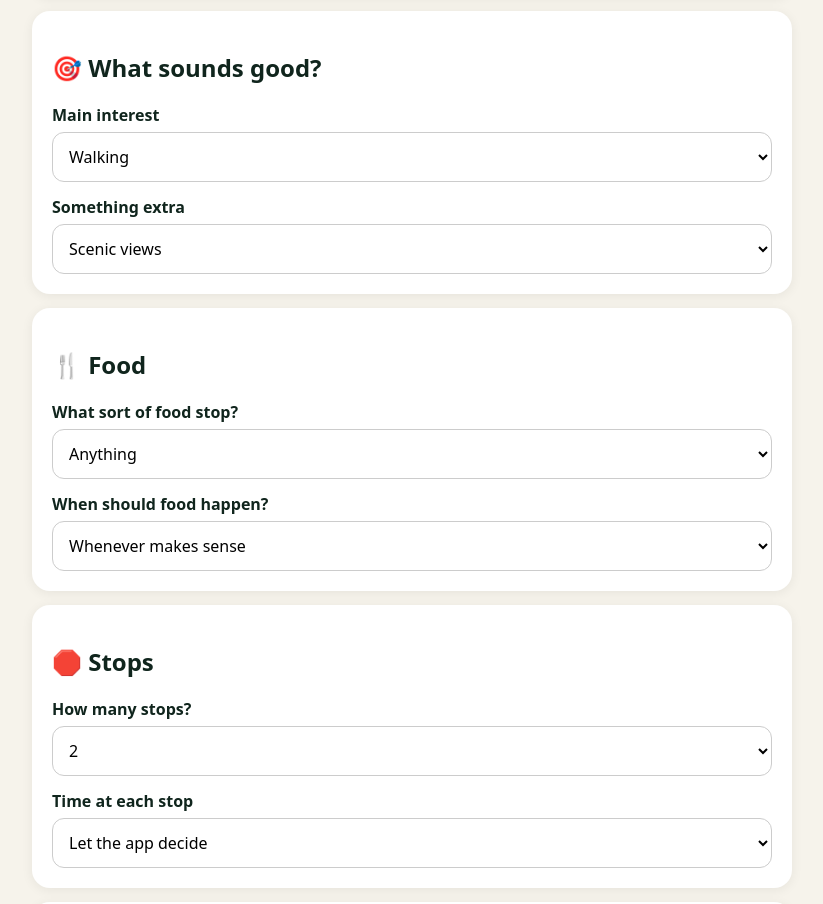
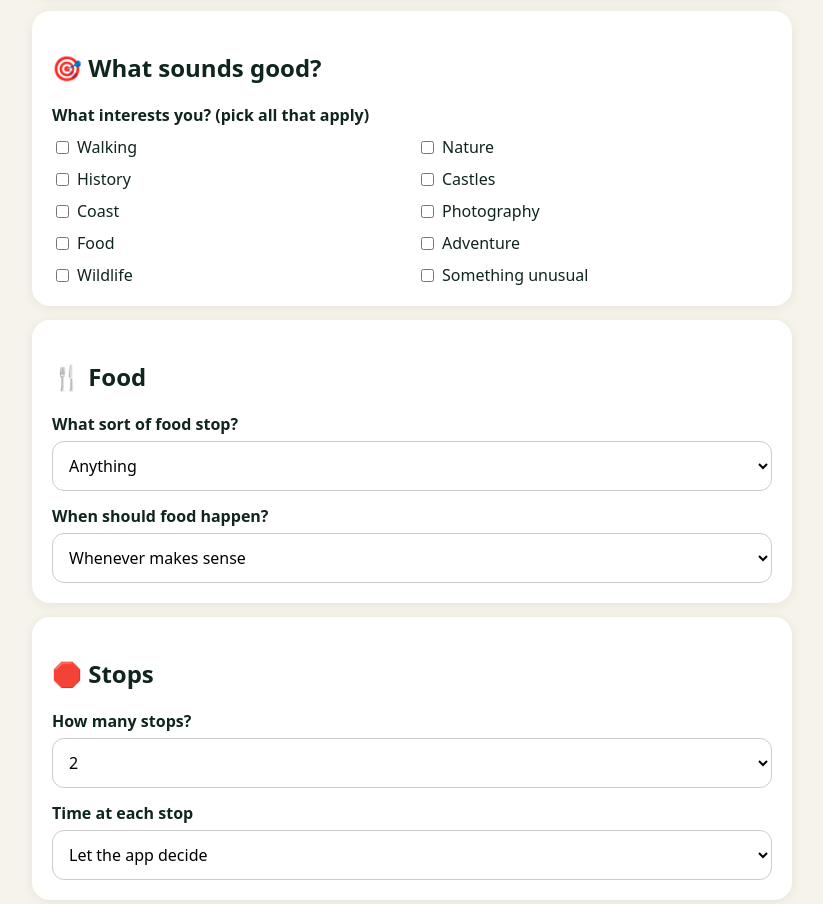
Before and after one commit to ytreatoria-blip/app-my-spare-time, a website: page public/index.html in a window 1280 px wide. Shown: the part 812-1716 px from the top of the page, without its empty margins (228-1051 px from the left). Drawn offline with Linux system fonts and the light colour scheme.

Commit message:
Add Travelpayouts link to results and convert interests to multi-select checkboxes

```diff
--- a/public/index.html
+++ b/public/index.html
@@ -41,6 +41,27 @@ select,input{
   font:inherit;
   background:#fff
 }
+.checkbox-group{
+  display:grid;
+  grid-template-columns:1fr 1fr;
+  gap:10px;
+  margin-top:10px
+}
+.checkbox-item{
+  display:flex;
+  align-items:center
+}
+.checkbox-item input[type="checkbox"]{
+  width:auto;
+  margin-right:8px;
+  cursor:pointer
+}
+.checkbox-item label{
+  margin:0;
+  font-weight:400;
+  cursor:pointer;
+  flex:1
+}
 .primary{
   width:100%;
   padding:17px;
@@ -63,6 +84,20 @@ select,input{
   border:1px solid #ddd;
   border-radius:14px;
   padding:15px
+}
+.result a{
+  display:inline-block;
+  margin-top:10px;
+  padding:12px 16px;
+  background:#10251d;
+  color:#fff;
+  text-decoration:none;
+  border-radius:8px;
+  font-weight:600;
+  transition:background 0.2s
+}
+.result a:hover{
+  background:#1a3a2e
 }
 </style>
 </head>
@@ -137,34 +172,50 @@ Location not requested yet.
 
 <h2>🎯 What sounds good?</h2>
 
-<label>Main interest</label>
+<label>What interests you? (pick all that apply)</label>
 
-<select id="interest1">
-<option>Walking</option>
-<option>Nature</option>
-<option>History</option>
-<option>Castles</option>
-<option>Coast</option>
-<option>Photography</option>
-<option>Food</option>
-<option>Adventure</option>
-<option>Wildlife</option>
-<option>Something unusual</option>
-</select>
-
-<label>Something extra</label>
-
-<select id="interest2">
-<option>Scenic views</option>
-<option>Gardens</option>
-<option>Museums</option>
-<option>Markets</option>
-<option>Wildlife</option>
-<option>History</option>
-<option>Photography</option>
-<option>Something unusual</option>
-<option>Surprise me</option>
-</select>
+<div class="checkbox-group">
+<div class="checkbox-item">
+<input type="checkbox" id="interest-walking" value="Walking">
+<label for="interest-walking">Walking</label>
+</div>
+<div class="checkbox-item">
+<input type="checkbox" id="interest-nature" value="Nature">
+<label for="interest-nature">Nature</label>
+</div>
+<div class="checkbox-item">
+<input type="checkbox" id="interest-history" value="History">
+<label for="interest-history">History</label>
+</div>
+<div class="checkbox-item">
+<input type="checkbox" id="interest-castles" value="Castles">
+<label for="interest-castles">Castles</label>
+</div>
+<div class="checkbox-item">
+<input type="checkbox" id="interest-coast" value="Coast">
+<label for="interest-coast">Coast</label>
+</div>
+<div class="checkbox-item">
+<input type="checkbox" id="interest-photography" value="Photography">
+<label for="interest-photography">Photography</label>
+</div>
+<div class="checkbox-item">
+<input type="checkbox" id="interest-food" value="Food">
+<label for="interest-food">Food</label>
+</div>
+<div class="checkbox-item">
+<input type="checkbox" id="interest-adventure" value="Adventure">
+<label for="interest-adventure">Adventure</label>
+</div>
+<div class="checkbox-item">
+<input type="checkbox" id="interest-wildlife" value="Wildlife">
+<label for="interest-wildlife">Wildlife</label>
+</div>
+<div class="checkbox-item">
+<input type="checkbox" id="interest-unusual" value="Something unusual">
+<label for="interest-unusual">Something unusual</label>
+</div>
+</div>
 
 </section>
 
@@ -288,14 +339,15 @@ const resultEl = document.getElementById('result');
 const duration = document.getElementById('duration');
 const distance = document.getElementById('distance');
 const transport = document.getElementById('transport');
-const interest1 = document.getElementById('interest1');
-const interest2 = document.getElementById('interest2');
 const food = document.getElementById('food');
 const meal = document.getElementById('meal');
 const stops = document.getElementById('stops');
 const stopTime = document.getElementById('stopTime');
 const stay = document.getElementById('stay');
 const mystery = document.getElementById('mystery');
+
+// Get all interest checkboxes
+const interestCheckboxes = document.querySelectorAll('input[id^="interest-"]');
 
 // Disable the build button until we have a location
 goButton.disabled = true;
@@ -358,6 +410,11 @@ goButton.onclick = async () => {
 
   try {
 
+    // Collect all checked interests
+    const selectedInterests = Array.from(interestCheckboxes)
+      .filter(checkbox => checkbox.checked)
+      .map(checkbox => checkbox.value);
+
     const response = await fetch(
       "/api/adventure/build",
       {
@@ -377,10 +434,7 @@ goButton.onclick = async () => {
 
             transport:transport.value,
 
-            interests:[
-              interest1.value,
-              interest2.value
-            ],
+            interests:selectedInterests,
 
             food:food.value,
 
@@ -441,6 +495,15 @@ goButton.onclick = async () => {
       🗺️ Open adventure in Google Maps
     </a>
 
+    <a
+      href="${data.travelpayoutsUrl}"
+      target="_blank"
+      rel="noopener"
+      onclick="logTravelpayoutsClick()"
+    >
+      ✈️ Book flights & hotels
+    </a>
+
   </div>
 `;
 
@@ -473,6 +536,22 @@ goButton.onclick = async () => {
 
 };
 
+// Log Travelpayouts click
+function logTravelpayoutsClick() {
+  fetch('/api/outbound-click', {
+    method: 'POST',
+    headers: {
+      'Content-Type': 'application/json'
+    },
+    body: JSON.stringify({
+      providerId: 'travelpayouts',
+      provider: { id: 'travelpayouts', name: 'Travelpayouts' },
+      type: 'flight-booking',
+      expandedUrl: 'https://www.travelpayouts.com/?marker=769134'
+    })
+  }).catch(err => console.error('Error logging Travelpayouts click:', err));
+}
+
 </script>
 
 </body>
```
